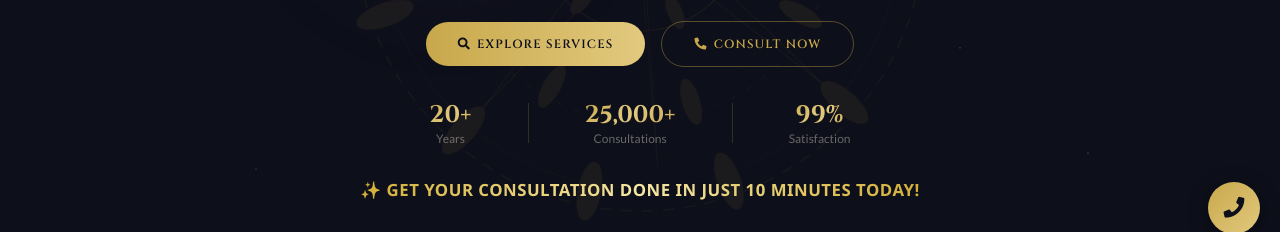
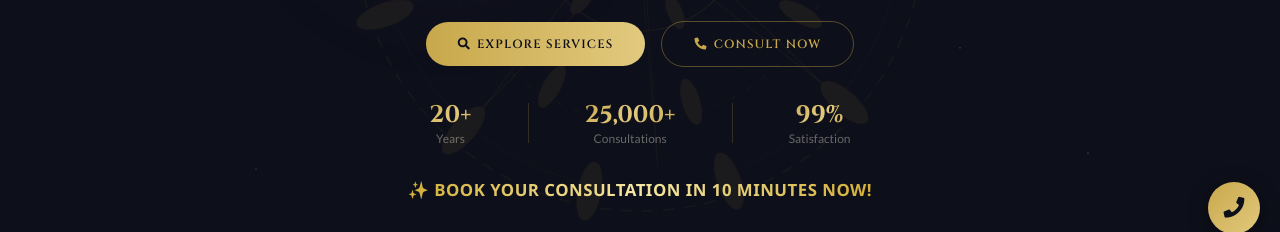
Before and after one commit to Siddique-WD/SJM, a plain HTML site: page index.html in a window 1280 px wide. Shown: the part 478-710 px from the top of the page. Drawn offline with nearby package versions, Linux system fonts and the light colour scheme.

Commit message:
Fix favicon rendering and AdSense meta tag typo

```diff
--- a/index.html
+++ b/index.html
@@ -3,7 +3,7 @@
 <head>
   <meta charset="UTF-8" />
   <meta name="viewport" content="width=device-width, initial-scale=1.0" />
-  <meta name="google-adsense-account" conten t="ca-pub-2317207877486436">
+  <meta name="google-adsense-account" content="ca-pub-2317207877486436">
   <title>Sivaanandha Jodhida Maiyyam</title>
    <meta name="description" content="Sivaanandha Jodhida Maiyyam offers Tamil astrology, birth chart PDF, marriage matchmaking, numerology & palm reading consultations in Chennai. 20+ years experience, 10000+ families trusted." />
   <link rel="canonical" href="https://sivaanandhajodhidamaiyyam.com/" />
@@ -849,7 +849,7 @@
     </div>
 
     <p style="text-align:center; font-family:'Poppins','Segoe UI',sans-serif; font-size:1.05rem; font-weight:600; letter-spacing:0.5px; background:linear-gradient(90deg,#d4af37,#f5e7a3,#d4af37); -webkit-background-clip:text; background-clip:text; color:transparent; margin-top:30px; text-transform:uppercase;">
-  ✨ Get Your Consultation Done in Just 10 Minutes Today!
+  ✨ Book Your Consultation in 10 Minutes Now!
 </p>
 
   <!-- Scroll indicator -->
```
Also changed, not shown: assets/apple-touch-icon.png, assets/favicon-16x16.png, assets/favicon-32x32.png, assets/favicon.ico.
